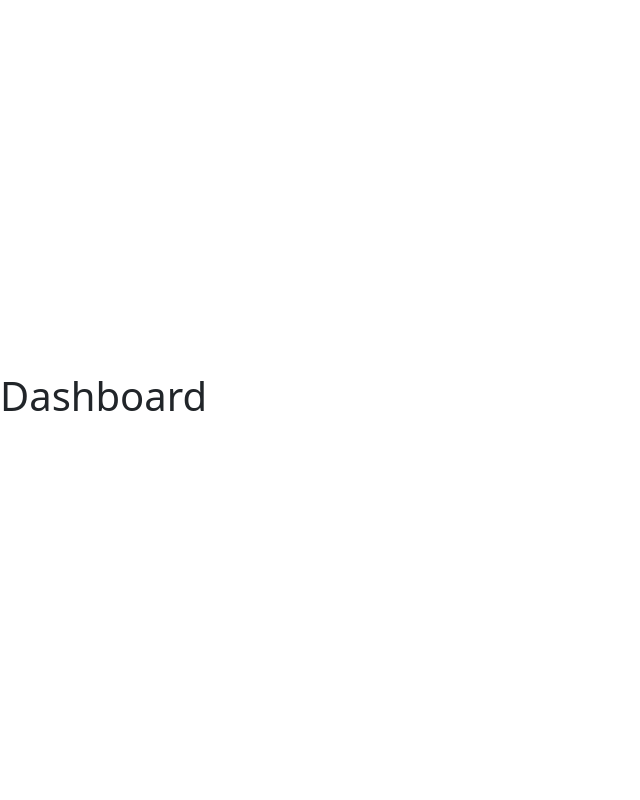
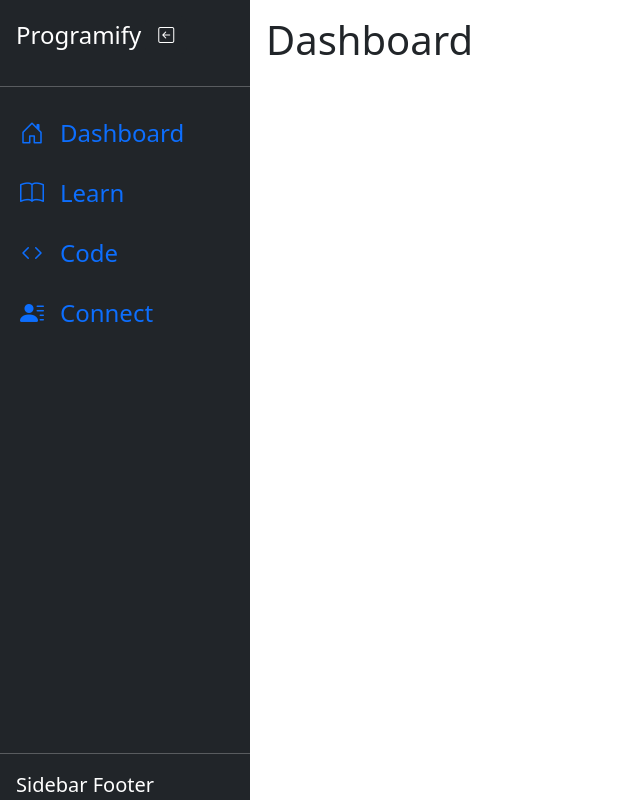
Before and after one commit to celeste-hayes/programify, a React (Vite) app: page /dashboard in a window 1280 px wide. Shown: the whole page, without its empty margins (0-640 px from the left). Built offline with nearby package versions, Linux system fonts and the light colour scheme.

Commit message:
Feat: create side bar feature for relevant pages

```diff
--- a/src/App.jsx
+++ b/src/App.jsx
@@ -1,11 +1,13 @@
 import React from 'react';
 import Sidebar from './components/SideBar';
-import { Outlet } from 'react-router-dom';
+import { Outlet, useLocation } from 'react-router-dom';
 
 export default function App() {
+  const location = useLocation();
+  const showSidebar = ['/dashboard', '/learn', '/code', '/connect'].includes(location.pathname);
   return (
     <div className="d-flex">
-      <Sidebar />
+      {showSidebar && <Sidebar />}
       <div className="flex-grow-1 p-3">
         <Outlet />
       </div>
--- a/src/components/SideBar.jsx
+++ b/src/components/SideBar.jsx
@@ -0,0 +1,64 @@
+import React, { useState } from 'react';
+import { Link } from 'react-router-dom';
+import 'bootstrap-icons/font/bootstrap-icons.css';
+
+export default function Sidebar() {
+  const [isCollapsed, setIsCollapsed] = useState(false);
+
+  const icons = {
+    Dashboard: 'bi bi-house-door',
+    Learn: 'bi bi-book',
+    Code: 'bi bi-code',
+    Connect: 'bi bi-person-lines-fill',
+  };
+
+  const navItems = ['Dashboard', 'Learn', 'Code', 'Connect'];
+
+  return (
+    <div
+      className={`bg-dark min-vh-100 d-flex flex-column ${isCollapsed ? 'collapsed' : ''}`}
+      style={{ width: isCollapsed ? '80px' : '250px', transition: 'width 0.3s' }}
+    >
+
+      <div
+        className="d-flex align-items-center p-3"
+        style={{ minHeight: '60px' }}
+      >
+        <a className="text-decoration-none text-white d-flex align-items-center">
+          {!isCollapsed && <span className="fs-4">Programify</span>}
+        </a>
+        <button
+          className="btn btn-dark text-white ms-1"
+          onClick={() => setIsCollapsed(!isCollapsed)}
+          aria-label="Toggle Sidebar"
+        >
+          <i className={`bi ${isCollapsed ? 'bi-arrow-right-square' : 'bi-arrow-left-square'}`}></i>
+        </button>
+      </div>
+      <hr className="text-white" />
+
+      <ul className="nav flex-column">
+        {navItems.map((item, index) => (
+          <li className="nav-item text-white fs-4 my-1" key={index}>
+            <Link
+              to={`/${item.toLowerCase()}`}
+              className="nav-link d-flex align-items-center"
+            >
+              <i className={`${icons[item]} ms-1`}></i>
+              <span className={`ms-3 ${isCollapsed ? 'd-none' : 'd-inline'}`}>{item}</span>
+            </Link>
+          </li>
+        ))}
+      </ul>
+
+      {!isCollapsed && (
+        <div className="mt-auto">
+          <hr className="text-white" />
+          <a className="text-decoration-none text-white d-flex align-items-center ms-3 mt-2">
+            <span className="fs-5">Sidebar Footer</span>
+          </a>
+        </div>
+      )}
+    </div>
+  );
+}
```
Also changed, not shown: src/main.jsx (+15 -16 lines).
